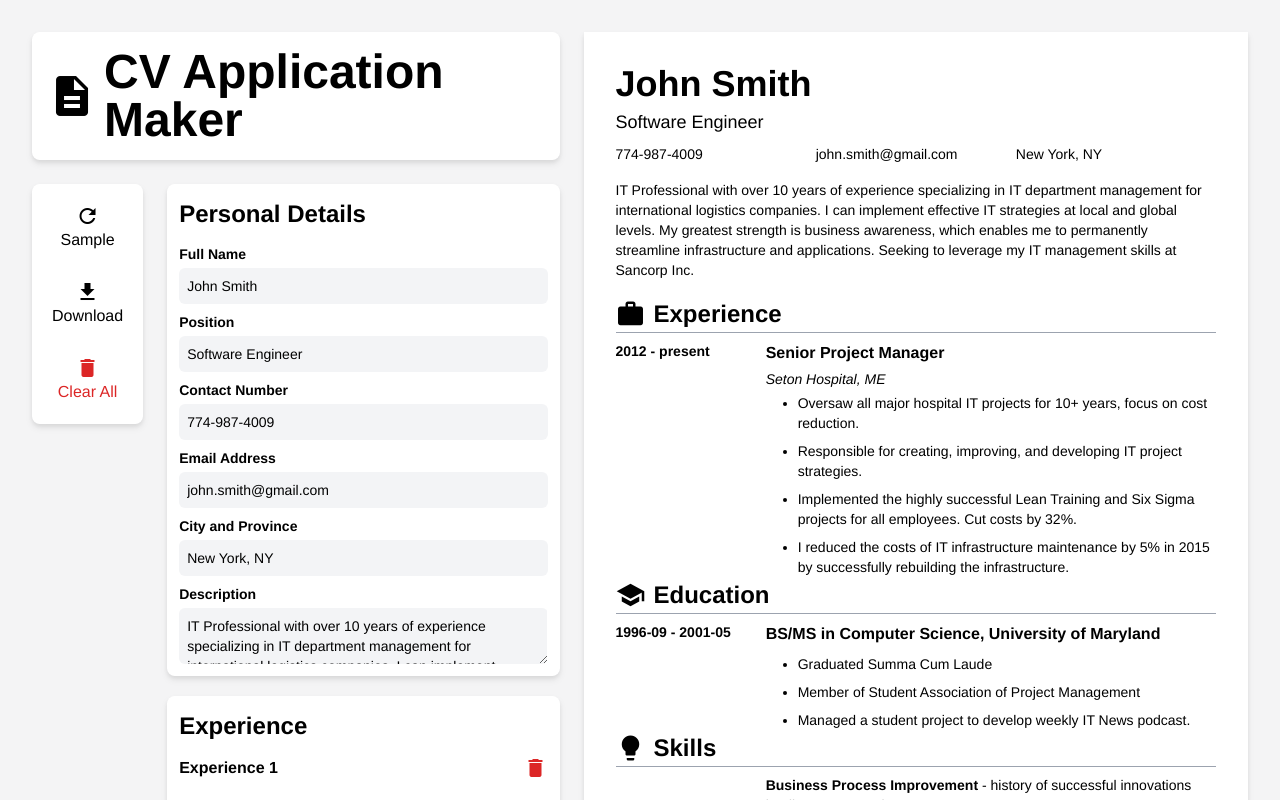
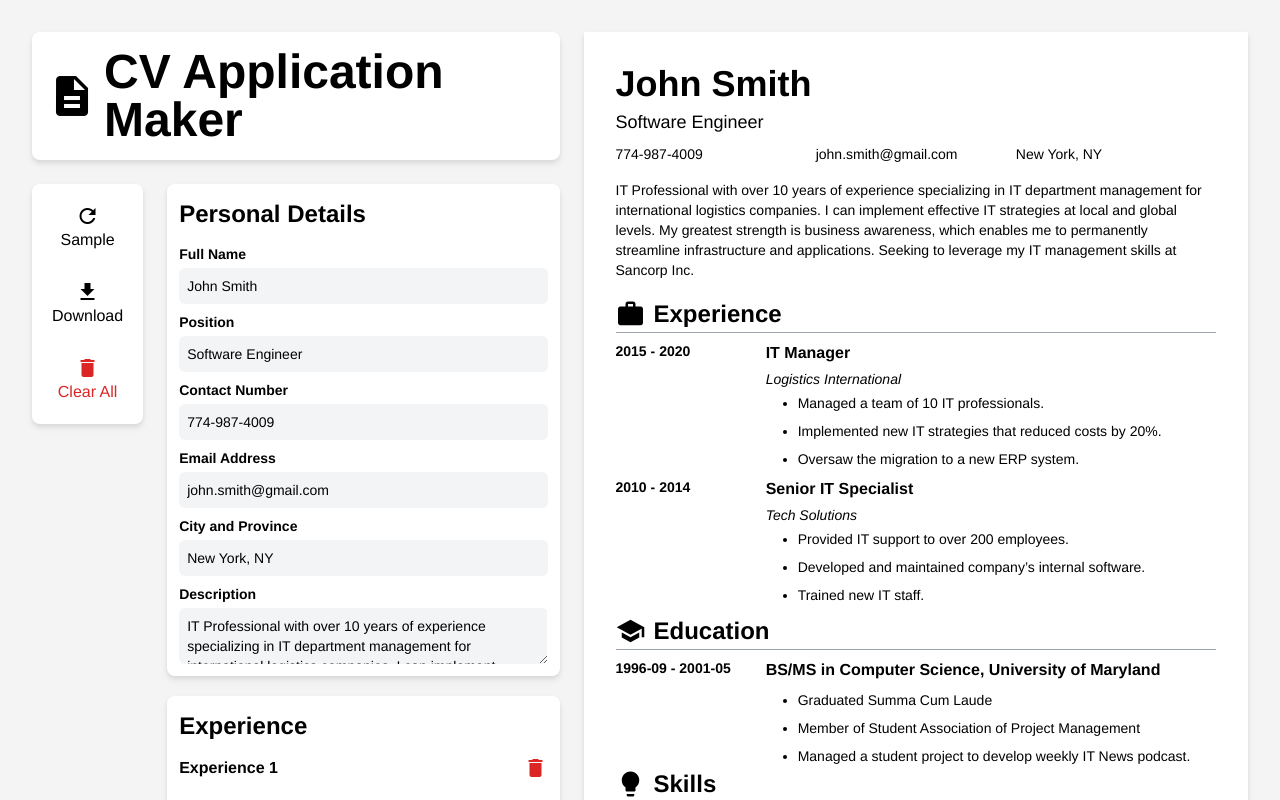
Before and after one commit to AkzechKyla/CVApplicationMaker, a React (Vite) app: page / in a window 1280 px wide. Shown: the top 800 px of the page. Built offline with nearby package versions, Linux system fonts and the light colour scheme.

Commit message:
ExperienceInfo: Render data to CVPreview

```diff
--- a/src/components/CVPreview/ExperienceInfo.tsx
+++ b/src/components/CVPreview/ExperienceInfo.tsx
@@ -1,22 +1,31 @@
-export function ExperienceInfo() {
+import UserInfo from "../../models/UserInfo";
+
+interface Props {
+    userInfo: UserInfo;
+}
+
+export function ExperienceInfo({ userInfo }: Props) {
     return <div>
         <div className="flex items-center">
             <span className="material-icons text-3xl">work</span>
             <h1 className="font-bold ml-2">Experience</h1>
         </div>
         <hr className="border-gray-400 mb-2"/>
-        <div className="flex w-full">
-            <div className="w-2/6 font-bold text-sm">2012 - present</div>
-            <div className="w-full space-y-1">
-                <p className="font-bold">Senior Project Manager</p>
-                <p className="text-sm italic">Seton Hospital, ME</p>
-                <ul className="list-disc pl-8 text-sm space-y-2">
-                    <li>Oversaw all major hospital IT projects for 10+ years, focus on cost reduction.</li>
-                    <li>Responsible for creating, improving, and developing IT project strategies.</li>
-                    <li>Implemented the highly successful Lean Training and Six Sigma projects for all employees. Cut costs by 32%.</li>
-                    <li>I reduced the costs of IT infrastructure maintenance by 5% in 2015 by successfully rebuilding the infrastructure.</li>
-                </ul>
+
+        {userInfo.experiences.map((experience, index) => (
+            <div key={index} className="flex w-full mb-2">
+                <div className="w-2/6 font-bold text-sm">{experience.yearStarted} - {experience.isPresent ? 'present' : experience.yearEnded}</div>
+                <div className="w-full space-y-1">
+                    <p className="font-bold">{experience.positionName}</p>
+                    <p className="text-sm italic">{experience.companyName}</p>
+                    <ul className="list-disc pl-8 text-sm space-y-2">
+                        {experience.descriptions.map((description, index) => (
+                            <li key={index}>{description}</li>
+                        ))}
+                    </ul>
+                </div>
             </div>
-        </div>
+        ))}
+
     </div>
 }
--- a/src/pages/CVPreview.tsx
+++ b/src/pages/CVPreview.tsx
@@ -13,7 +13,7 @@ function CVPreview({ userInfo }: Props) {
     return(
         <div className="float-right p-8 w-[49.606rem] h-[70.156rem] drop-shadow-md bg-white">
             <PersonalDetailsInfo userInfo={userInfo}/>
-            <ExperienceInfo />
+            <ExperienceInfo userInfo={userInfo}/>
             <EducationInfo />
             <SkillsInfo />
             <SoftwareInfo />
```
